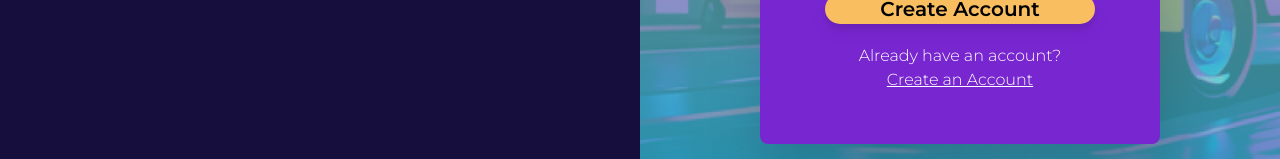
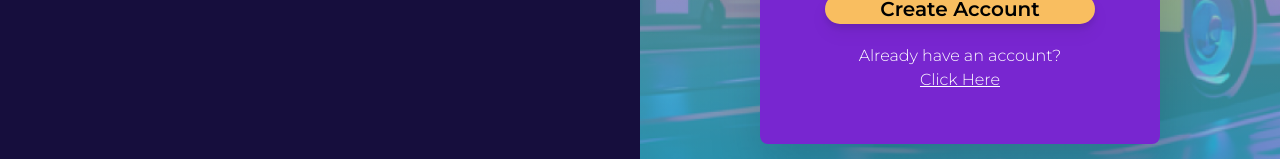
Before and after one commit to KristianLyle/Magsasakay, a React (Create React App) app in the folder magsasakay/: page /signUp in a window 1280 px wide. Shown: the part 591-750 px from the top of the page. Built offline with nearby package versions, Linux system fonts and the light colour scheme.

Commit message:
Update SignUp.js
Changed some text

```diff
--- a/magsasakay/src/SignUp.js
+++ b/magsasakay/src/SignUp.js
@@ -98,7 +98,7 @@ const SignUp = () => {
                                  Create Account </button>
                         </div>
                         <div className="font-light text-center text-white font-Montserrat py-2 mb-3">
-                            <p className='text-center font-montserrat'> Already have an account? </p><Link className='underline hover:text-black' to='/Login'> Create an Account</Link>
+                            <p className='text-center font-montserrat'> Already have an account? </p><Link className='underline hover:text-black' to='/Login'> Click Here </Link>
                         </div>
                     </form>
                 </div>
```
